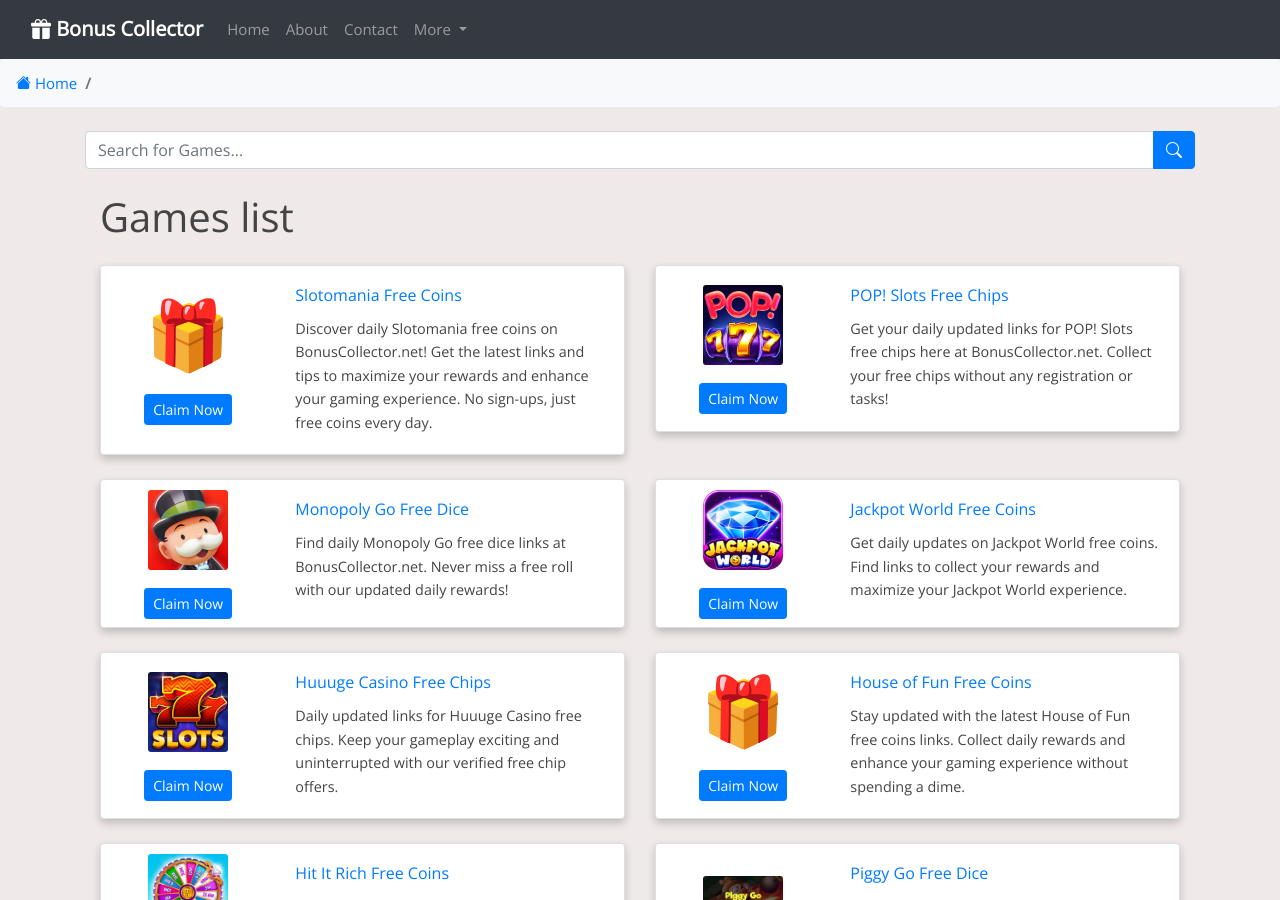
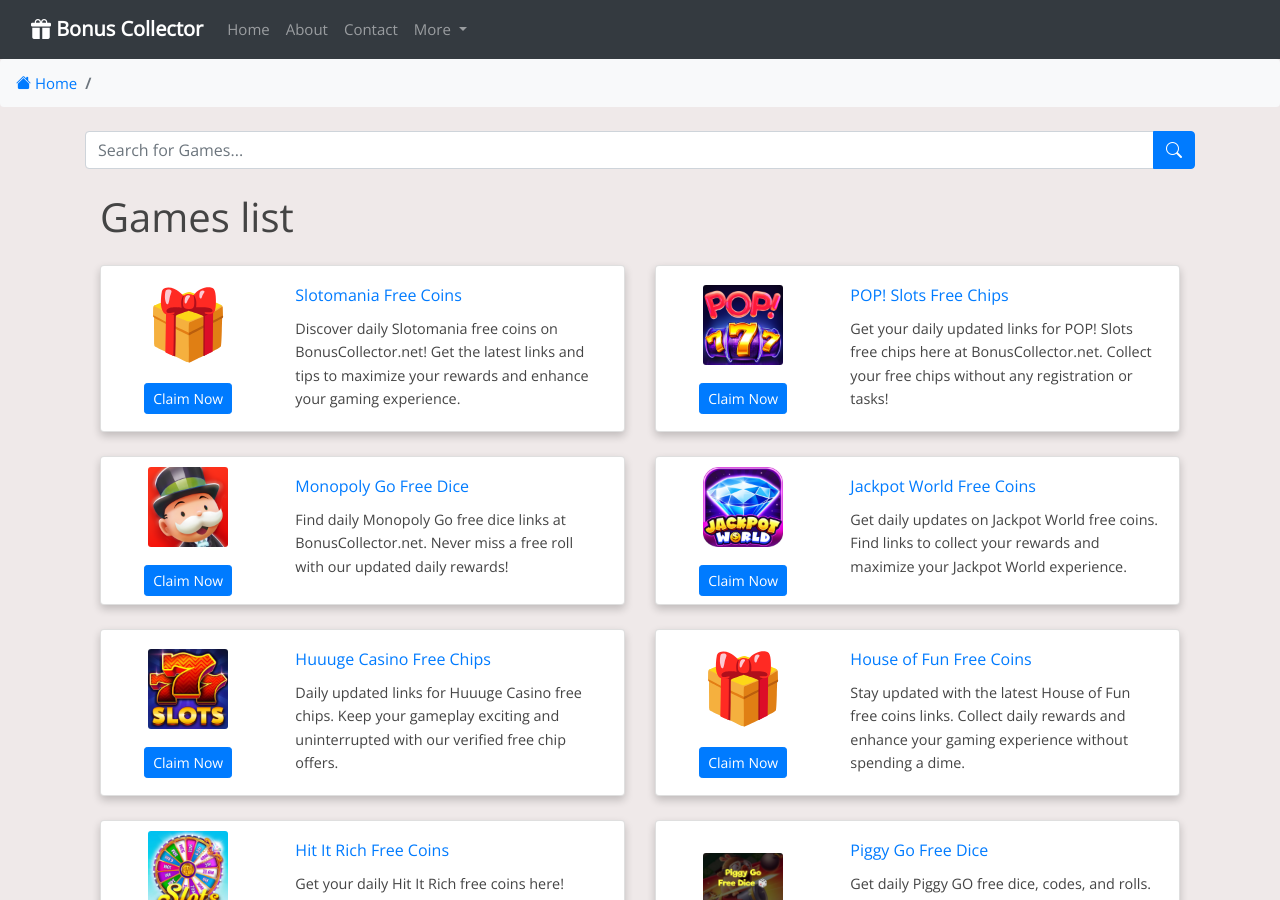
Before and after one commit to Prollad99/bs-net, a Jekyll site: the page built from index.html, in a window 1280 px wide and 900 px high. Built offline with Jekyll 4.4.1, drawn with Linux system fonts in a browser that asks for light colours; nearby versions of some CDN libraries; the list of posts is cut into pages by our own code; comment, search, counter and statistics services are not loaded.

Commit message:
Update 2024-06-29-slotomania.md

```diff
--- a/_posts/2024-06-29-slotomania.md
+++ b/_posts/2024-06-29-slotomania.md
@@ -1,7 +1,7 @@
 ---
 layout: post
 title: "Slotomania Free Coins"
-description: "Discover daily Slotomania free coins on BonusCollector.net! Get the latest links and tips to maximize your rewards and enhance your gaming experience. No sign-ups, just free coins every day."
+description: "Discover daily Slotomania free coins on BonusCollector.net! Get the latest links and tips to maximize your rewards and enhance your gaming experience."
 date: 2024-06-29
 tags: [slotomania, free coins, daily rewards, bonuscollector]
 author: BonusCollector.net
```
